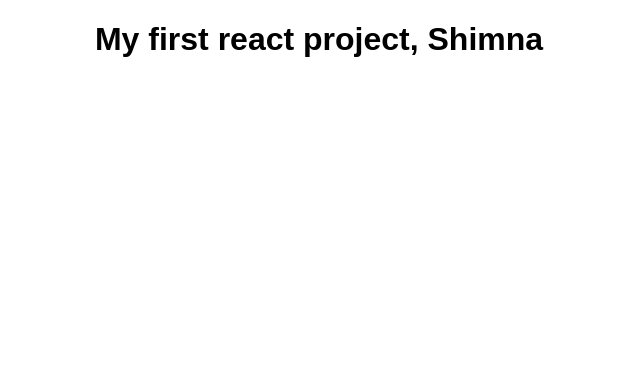
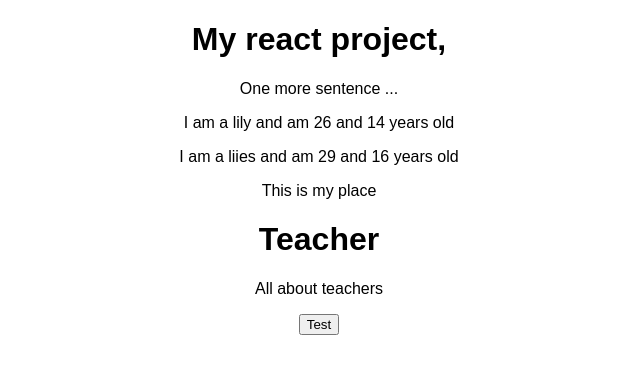
Before and after one commit to ShimnaA/myreactapp, a React (Create React App) app: page / in a window 1280 px wide. Shown: the top 374 px of the page, without its empty margins (321-961 px from the left). Built offline with nearby package versions, Linux system fonts and the light colour scheme.

Commit message:
props, children in Person

```diff
--- a/src/App.js
+++ b/src/App.js
@@ -1,14 +1,23 @@
-import React, {Component} from 'react';
+import React, { Component } from 'react';
 
 import './App.css';
+import Person1 from './Person/Person'
+import Teacher from './Person/Teacher'
 
 class App extends Component {
   render() {
     return (
       <div className="App">
-        <h1> My first react project, Shimna</h1>
+        <h1> My react project, </h1>
+        <p> One more sentence ... </p>
+        <Person1 name="lily" age="14"></Person1>
+        <Person1 name="liies" age="16"> This is my place </Person1>
+
+        <Teacher />
+
       </div>
     );
+   // return React.createElement('div',{className: 'App'}, React.createElement('h1', null,'This is a react app'));
   }
 }
 
--- /dev/null
+++ b/src/Person/Person.js
@@ -0,0 +1,10 @@
+import React from 'react';
+const person = (props) => {
+return(
+    <div>
+        <p>I am a {props.name} and am { Math.floor(Math.random() * 30)} and {props.age} years old </p>
+        <p>{props.children} </p>
+    </div>
+);
+}
+export default person;
--- /dev/null
+++ b/src/Person/Teacher.js
@@ -0,0 +1,12 @@
+import React from 'react';
+
+const teacher = () => {
+    return(
+        <div>
+            <h1>Teacher</h1>
+            <p> All about teachers </p>
+            <button>Test</button>
+        </div>
+        );
+}
+export default teacher;
```
